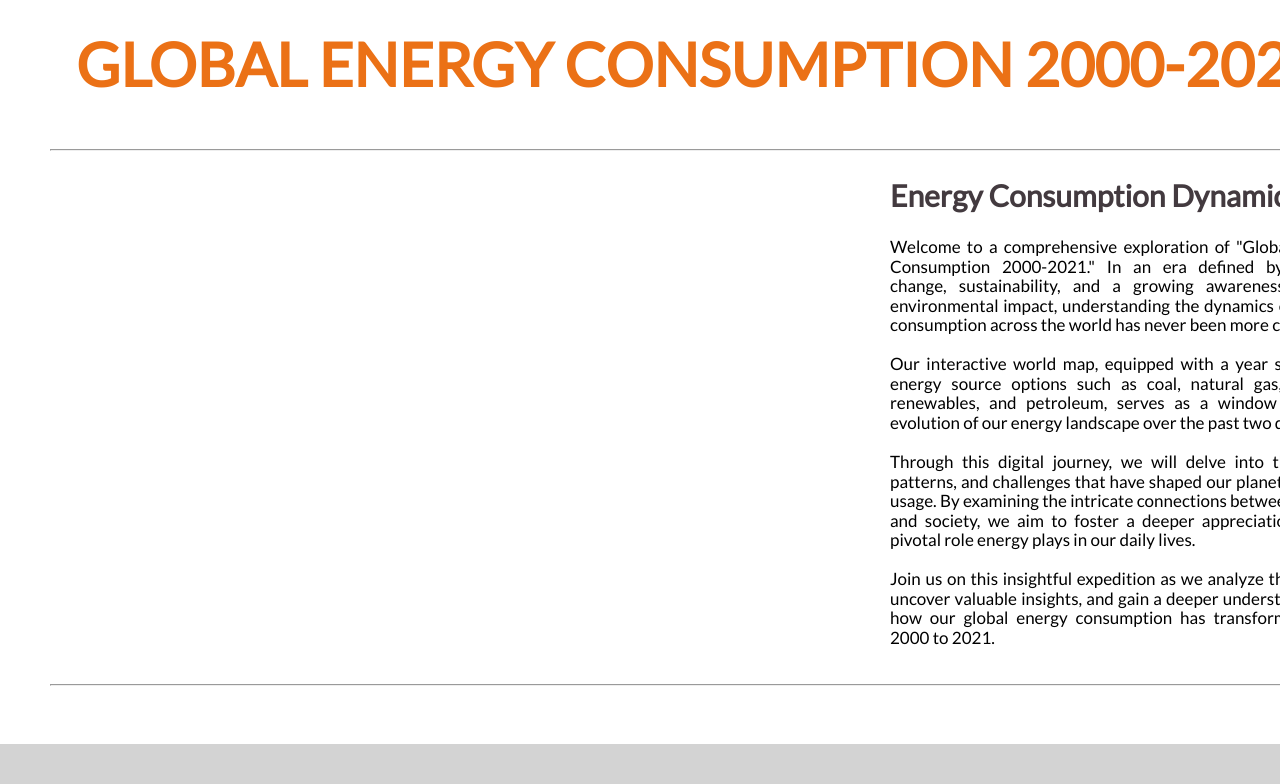
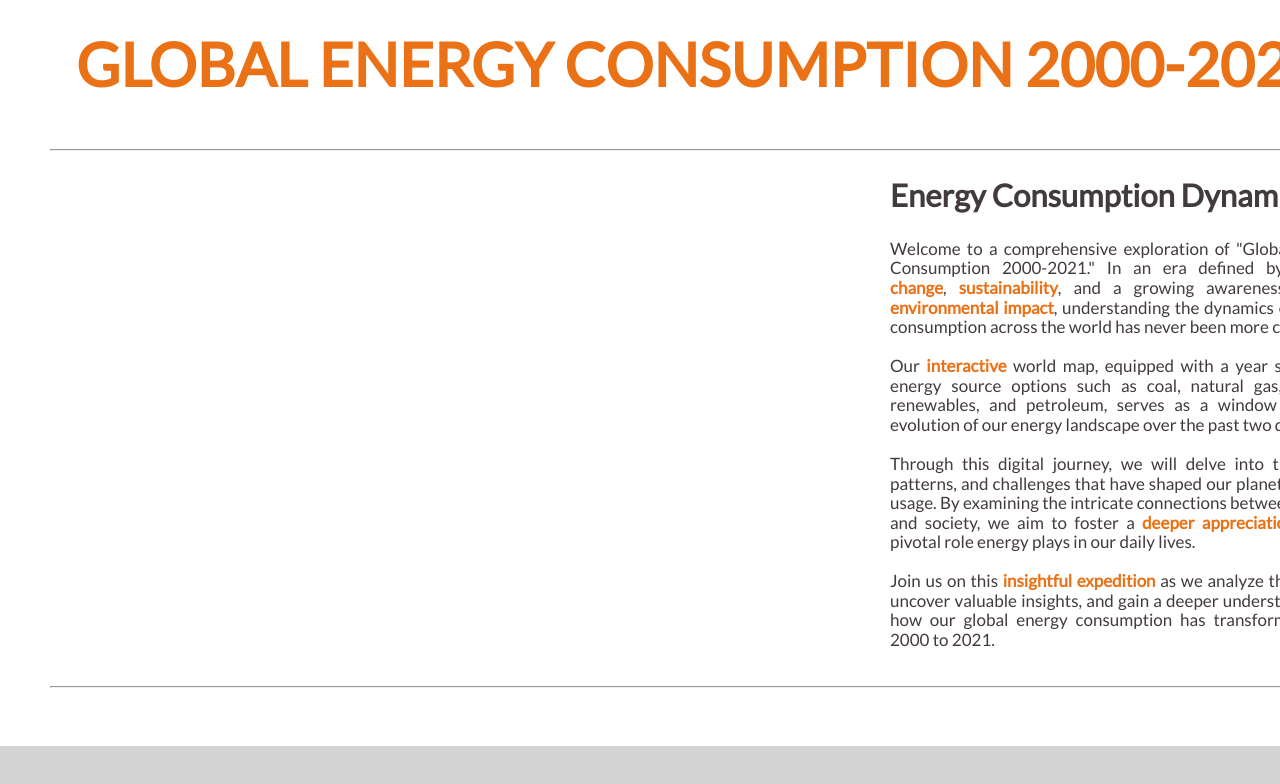
Before and after one commit to julietchow/3179, a plain HTML site: page index.html in a window 1280 px wide. Shown: the top 784 px of the page. Drawn offline with nearby package versions, Linux system fonts and the light colour scheme; a script that the page names is missing.

```diff
--- a/css/style.css
+++ b/css/style.css
@@ -15,6 +15,9 @@
 	margin-bottom: 10px;
 }
 
+.orange{
+	color : #eb7116;
+}
 
 h1 {
 	font-weight: 900;
@@ -26,7 +29,7 @@ h1 {
 
 h2 {
 	font-weight: 600;
-	font-size : 30px;
+	font-size : 31px;
 	text-align: justify;
 	color : #433a3f;
 	font-family: 'Lato', sans-serif;
@@ -43,6 +46,7 @@ h4 {
 p {
 	font-weight: 400;
 	font-size : 17px;
+	color : #433a3f;
 	text-align: justify;
 	font-family: 'Lato', sans-serif;
 }
--- a/index.html
+++ b/index.html
@@ -43,11 +43,11 @@
           <h2>Energy Consumption Dynamics</h2>
           <p>
             Welcome to a comprehensive exploration of "Global Energy Consumption 2000-2021."
-            In an era defined by climate change, sustainability, and a growing awareness of our environmental impact, understanding the dynamics of energy consumption across the world has never been more critical.
-            <br><br>Our interactive world map, equipped with a year slider and energy source options such as coal, natural gas, nuclear, renewables, and petroleum, serves as a window into the evolution of our energy landscape over the past two decades.
+            In an era defined by <b class = orange>climate change</b>, <b class = orange>sustainability</b>, and a growing awareness of our <b class = orange>environmental impact</b>, understanding the dynamics of energy consumption across the world has never been more critical.
+            <br><br>Our <b class = orange>interactive</b> world map, equipped with a year slider and energy source options such as coal, natural gas, nuclear, renewables, and petroleum, serves as a window into the evolution of our energy landscape over the past two decades.
             <br><br>Through this digital journey, we will delve into the shifts, patterns, and challenges that have shaped our planet's energy usage.
-            By examining the intricate connections between energy and society, we aim to foster a deeper appreciation of the pivotal role energy plays in our daily lives.
-            <br><br>Join us on this insightful expedition as we analyze the trends, uncover valuable insights, and gain a deeper understanding of how our global energy consumption has transformed from 2000 to 2021.
+            By examining the intricate connections between energy and society, we aim to foster a <b class = orange>deeper appreciation</b> of the pivotal role energy plays in our daily lives.
+            <br><br>Join us on this <b class = orange>insightful expedition</b> as we analyze the trends, uncover valuable insights, and gain a deeper understanding of how our global energy consumption has transformed from 2000 to 2021.
           </p>
         </div>
       </div>
```
